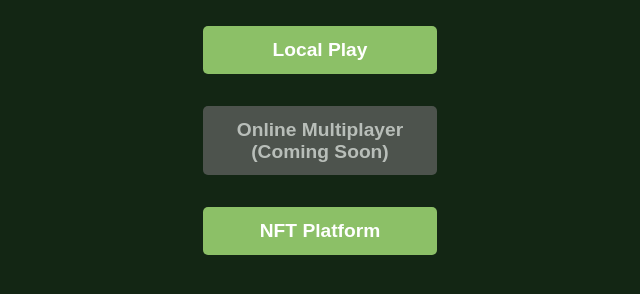
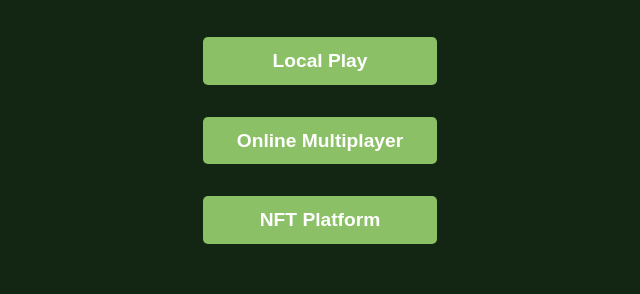
Before and after one commit to astronomite2/GolfBallBlast, a plain HTML site: page public/golfballblast.html in a window 1280 px wide. Shown: the part 322-616 px from the top of the page, without its empty margins (320-960 px from the left). Drawn offline with Linux system fonts and the light colour scheme.

Commit message:
No longer "disabled Multiplayer"

```diff
--- a/public/golfballblast.html
+++ b/public/golfballblast.html
@@ -338,7 +338,7 @@
             <div class="subtitle">A 1v1 arena-style golf battle!</div>
             <div class="button-container">
                 <button id="localPlayButton" class="button">Local Play</button>
-                <button id="onlineButton" class="button disabled">Online Multiplayer (Coming Soon)</button>
+                <button id="onlineButton" class="button">Online Multiplayer</button>
                 <button id="nftButton" class="button">NFT Platform</button>
             </div>
         </div>
```
